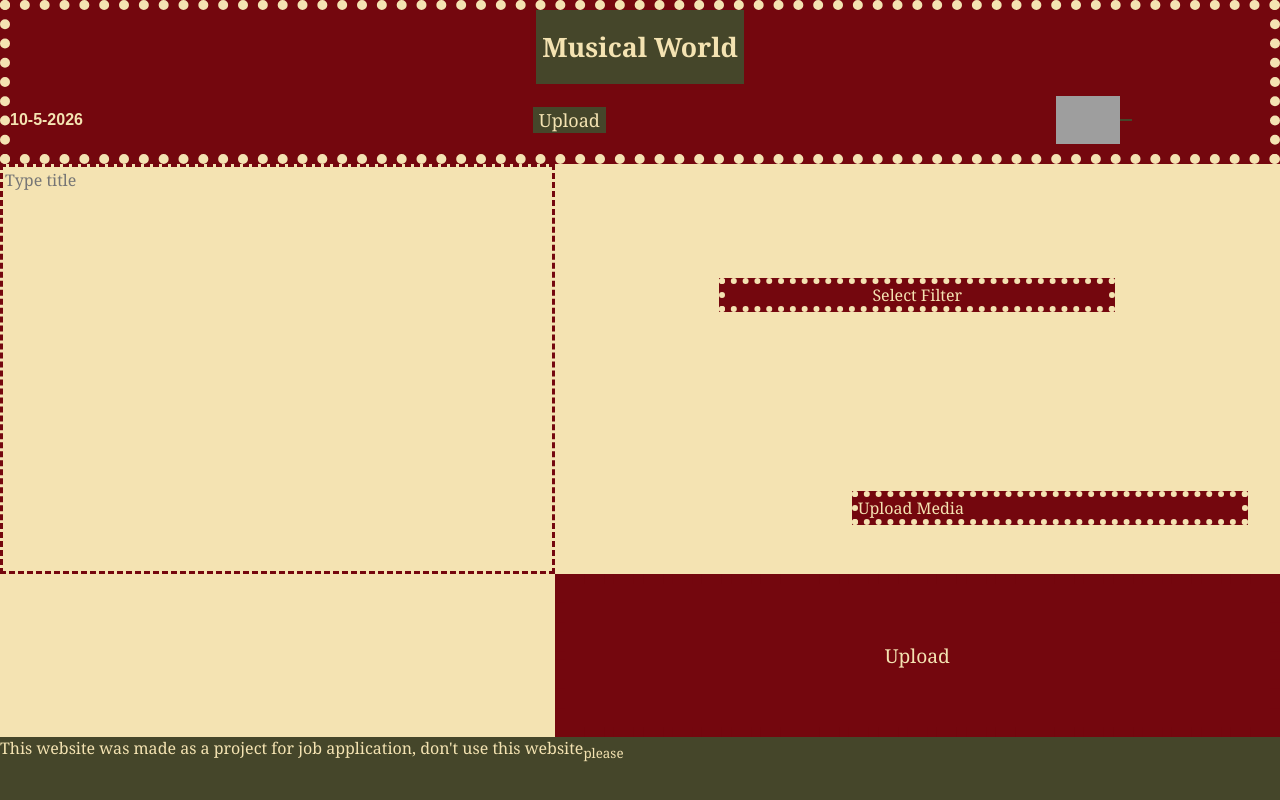
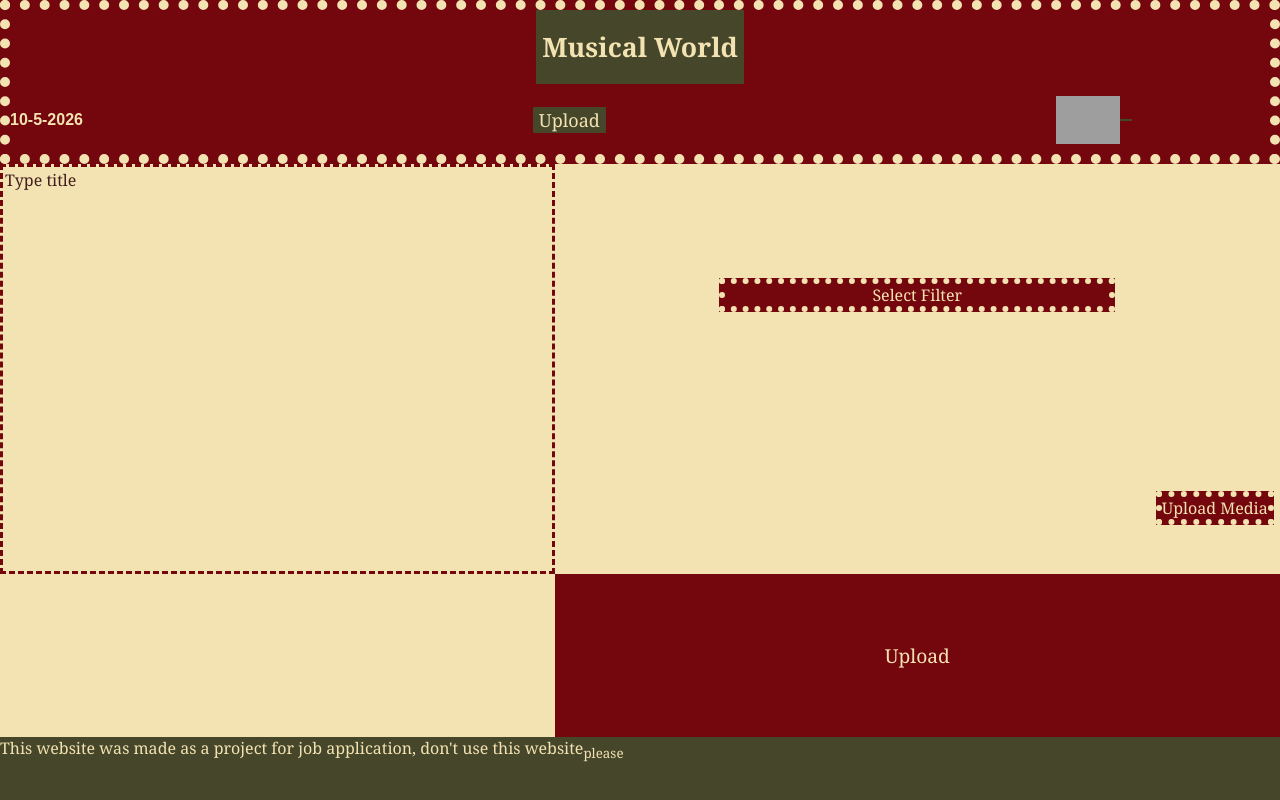
Before and after one commit to fastrunner333/Musicalworld, a React (Vite) app: page /upload in a window 1280 px wide. Built offline with nearby package versions, Linux system fonts and the light colour scheme; no server answers; grey boxes are pictures that could not be loaded.

Commit message:
spinner added

```diff
--- a/src/Content/Post.module.css
+++ b/src/Content/Post.module.css
@@ -44,6 +44,7 @@
     font-size: x-large;
     align-self: baseline;
     font-family:Georgia, 'Times New Roman', Times, serif;
+    overflow-wrap:anywhere;
 }
 .img{
     height: 25vh;
--- a/src/Upload/Upload.jsx
+++ b/src/Upload/Upload.jsx
@@ -19,9 +19,13 @@ export function Upload(){
     function uploadbutton(e){
         e.preventDefault()
         setdisplay("block")
-      /*   if(text=="" || musictype==""){
-            document.getElementById("textarea").placeholder = "       Post Title and Filter necessary"
-            console.log("no")
+        if(text=="" || musictype==""){
+            document.getElementById("textarea").placeholder = "       Post title and filter necessary"
+            setdisplay("none")
+        }
+        else if(text.length>50){
+            document.getElementById("textarea").placeholder = "       Post title must less than 50 characters"
+            setdisplay("none")
         }
         else{
             const uploadformdata = new FormData()
@@ -50,7 +54,7 @@ export function Upload(){
 
             })
         }
-        */
+
     }
 
     return(
--- a/src/Upload/Upload.module.css
+++ b/src/Upload/Upload.module.css
@@ -6,7 +6,11 @@
     font-size: medium;
     background-color: #f4e3b2;
     border:3px dashed #74070e;
+    color:#74070e;
     outline:none;
+}
+.textarea::placeholder{
+   color:#421d1f;
 }
 .attachmedia{
     grid-area: mediabutton;
@@ -56,7 +60,7 @@
     font-family:Georgia, 'Times New Roman', Times, serif;
 
 }
-.dropdowndiv:hover ~ .dropdownlist{
+.dropdowndiv:hover.dropdownlist{
     display:flex;
     height: auto;
 }
@@ -72,12 +76,12 @@
     border:6px dotted #f4e3b2;
     background-color:#74070e;
     color: #f4e3b2;
-    width:30vw;
     display:block;
+    text-align: center;
+    justify-self: center;
 
 }
 .dropdownbutton{
-    display:inherit;
     font-family:Georgia, 'Times New Roman', Times, serif;
     border:1px dashed #74070e;
     background-color: #f4e3b2;
```
